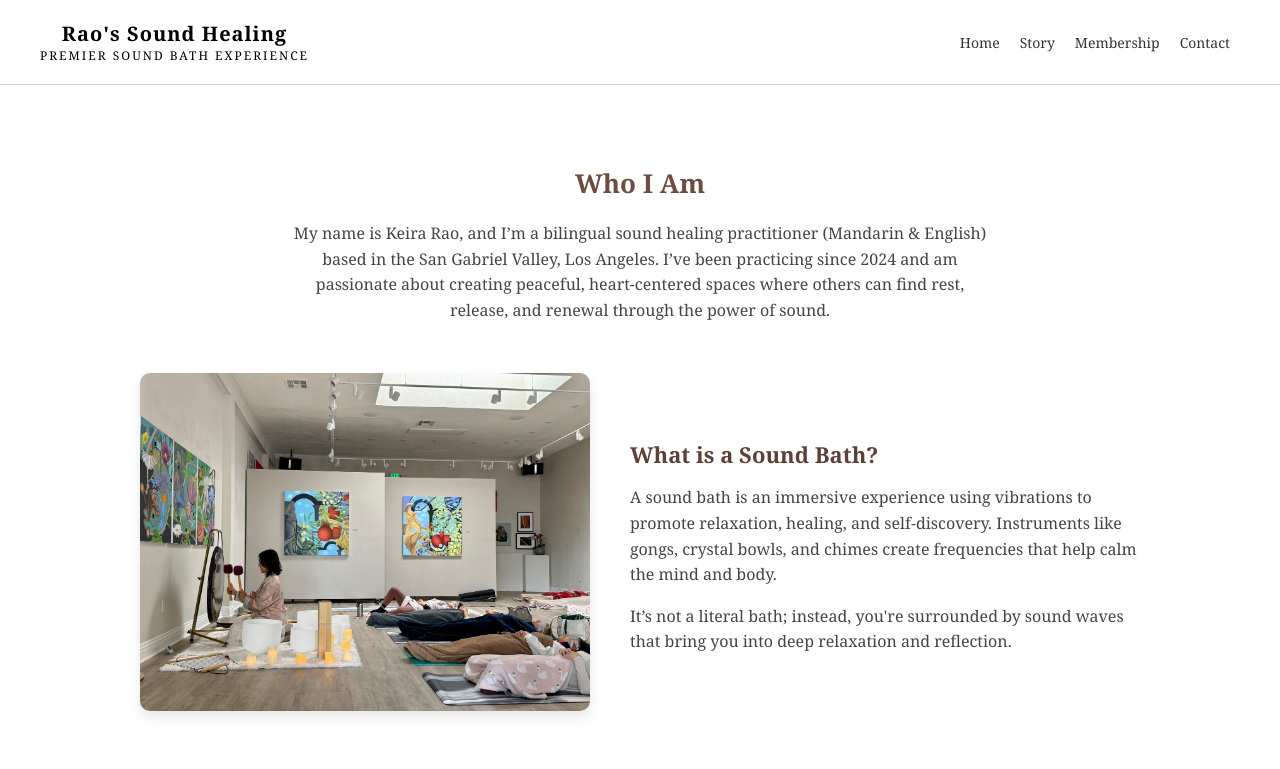
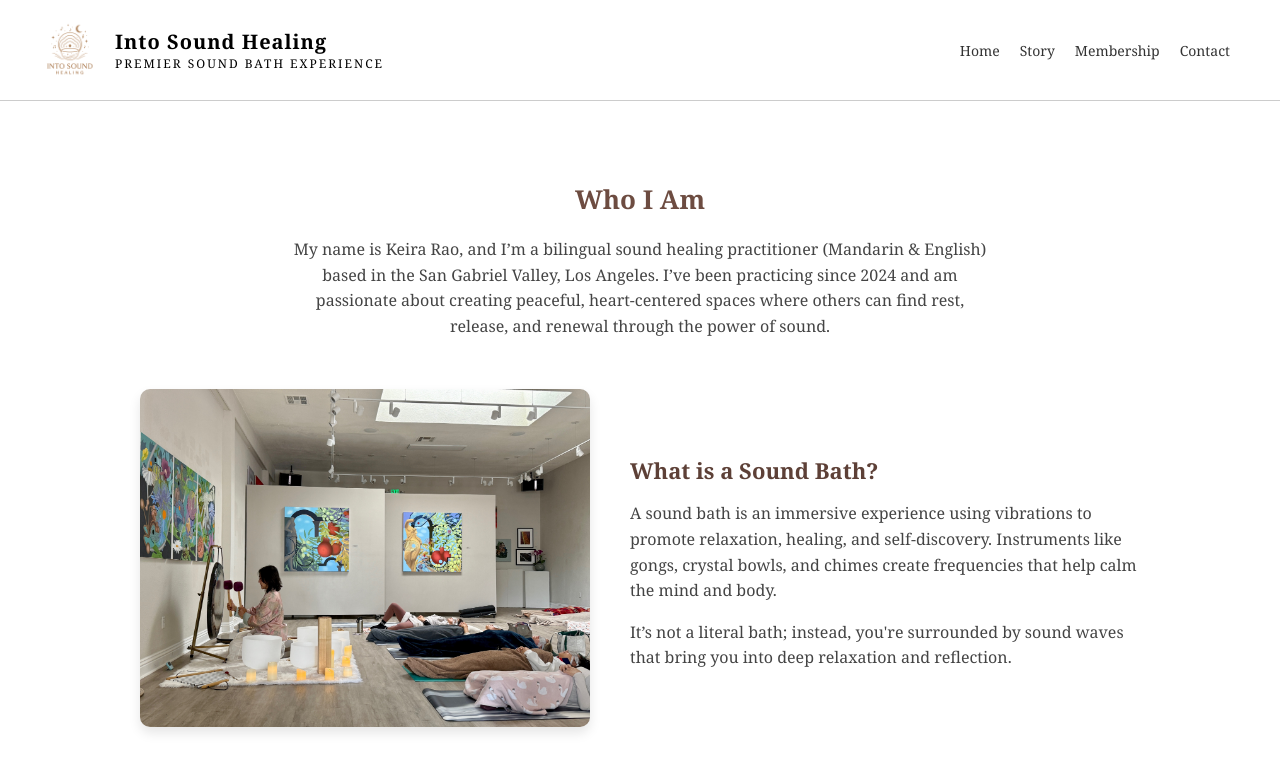
Before and after one commit to ShaKaLaKaYa/SoundBath, a React (Create React App) app: page /SoundBath/story in a window 1280 px wide. Shown: the top 769 px of the page. Built offline with nearby package versions, Linux system fonts and the light colour scheme.

Commit message:
update head and logo

```diff
--- a/src/components/Header/Header.css
+++ b/src/components/Header/Header.css
@@ -5,19 +5,34 @@
   padding: 20px 40px;
   border-bottom: 1px solid #ccc;
   font-family: 'Georgia', serif;
+  flex-wrap: wrap;
 }
 
 .logo {
-  text-align: center;
+  display: flex;
+  align-items: center;
+  gap: 15px;
 }
 
-.logo h1 {
+.logo-img {
+  height: 60px;
+  width: auto;
+  border-radius: 6px;
+}
+
+.logo-text {
+  display: flex;
+  flex-direction: column;
+  text-align: left;
+}
+
+.logo-text h1 {
   font-size: 20px;
   letter-spacing: 1px;
   margin: 0;
 }
 
-.logo p {
+.logo-text p {
   font-size: 12px;
   text-transform: uppercase;
   letter-spacing: 2px;
--- a/src/components/Header/index.js
+++ b/src/components/Header/index.js
@@ -1,13 +1,17 @@
 import React from 'react';
 import { Link } from 'react-router-dom';
 import './Header.css';
+import logoImage from '../../assets/logo.jpg';
 
 const Header = () => {
   return (
     <header className="header">
       <div className="logo">
-        <h1>Rao's Sound Healing</h1>
-        <p>Premier Sound Bath Experience</p>
+        <img src={logoImage} alt="Into Sound Healing Logo" className="logo-img" />
+        <div className="logo-text">
+          <h1>Into Sound Healing</h1>
+          <p>Premier Sound Bath Experience</p>
+        </div>
       </div>
       <nav className="nav">
         <Link to="/">Home</Link>
--- a/src/containers/Home/index.js
+++ b/src/containers/Home/index.js
@@ -24,15 +24,15 @@ const Home = () => {
         </div>
 
         <section className="intro-text">
-          <h2>Rao's Sound Healing</h2>
+          <h2>Into Sound Healing</h2>
           <p>
-            At Rao’s Sound Healing, we offer a sanctuary for the mind and spirit
+            At Into Sound Healing, we offer a sanctuary for the mind and spirit
             in the midst of a fast-moving world. Rooted in the belief that sound
             is a powerful tool for restoration, our sessions are thoughtfully
             designed to help release stress, calm the nervous system, and invite
             a deep sense of peace. Whether you're navigating the pressures of
             daily life, recovering from burnout, or simply seeking stillness,
-            Rao’s Sound Healing offers a gentle yet profound path back to
+            Into Sound Healing offers a gentle yet profound path back to
             balance. Through curated sound journeys—using crystal bowls, gongs,
             and harmonic tones—we help you reconnect with yourself and create
             space for healing from within.
```
Also changed, not shown: src/assets/logo.jpg.
